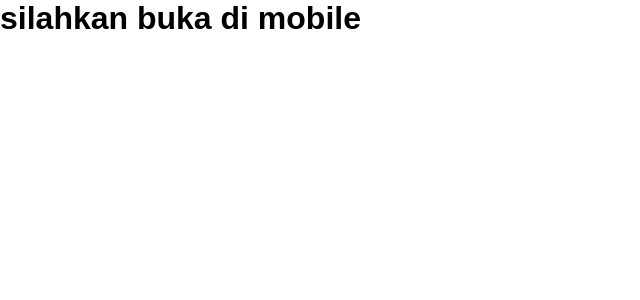
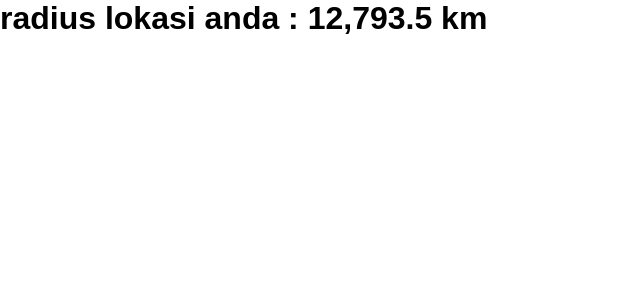
Before and after one commit to epenflow/rmpakbagong, a React (Vite) app: page / in a window 1280 px wide. Shown: the top 300 px of the page, without its empty margins (0-640 px from the left). Built offline with nearby package versions, Linux system fonts and the light colour scheme; no server answers.

Commit message:
update 1.2 turn on geoLocation

```diff
--- a/src/views/pages/layouts/MainLayouts.tsx
+++ b/src/views/pages/layouts/MainLayouts.tsx
@@ -18,27 +18,27 @@ export const MainLayouts = () => {
 		latitude: -8.466573923064276,
 		longitude: 115.35061299320614,
 	};
-	// navigator.geolocation.getCurrentPosition(
-	// 	function (position: GeolocationPosition) {
-	// 		setUserLocations((prev) => ({
-	// 			...prev,
-	// 			latitude: position.coords.latitude,
-	// 			longitude: position.coords.longitude,
-	// 		}));
-	// 	}.bind(this),
-	// 	function (msg: GeolocationPositionError) {
-	// 		alert(`silahkan hidupkan gps`);
-	// 	}
-	// );
-	// const userLocations = new HaversineLocation(x, getUserLocations);
-	// if (userLocations.haversine() >= radius) {
-	// 	return (
-	// 		<h1>
-	// 			radius lokasi anda&nbsp;:&nbsp;
-	// 			{userLocations.toUnits(userLocations.haversine())}
-	// 		</h1>
-	// 	);
-	// }
+	navigator.geolocation.getCurrentPosition(
+		function (position: GeolocationPosition) {
+			setUserLocations((prev) => ({
+				...prev,
+				latitude: position.coords.latitude,
+				longitude: position.coords.longitude,
+			}));
+		}.bind(this),
+		function (msg: GeolocationPositionError) {
+			alert(`silahkan hidupkan gps`);
+		}
+	);
+	const userLocations = new HaversineLocation(x, getUserLocations);
+	if (userLocations.haversine() >= radius) {
+		return (
+			<h1>
+				radius lokasi anda&nbsp;:&nbsp;
+				{userLocations.toUnits(userLocations.haversine())}
+			</h1>
+		);
+	}
 	return !isAndroid && !isIOS ? (
 		<h1>silahkan buka di mobile</h1>
 	) : (
```
